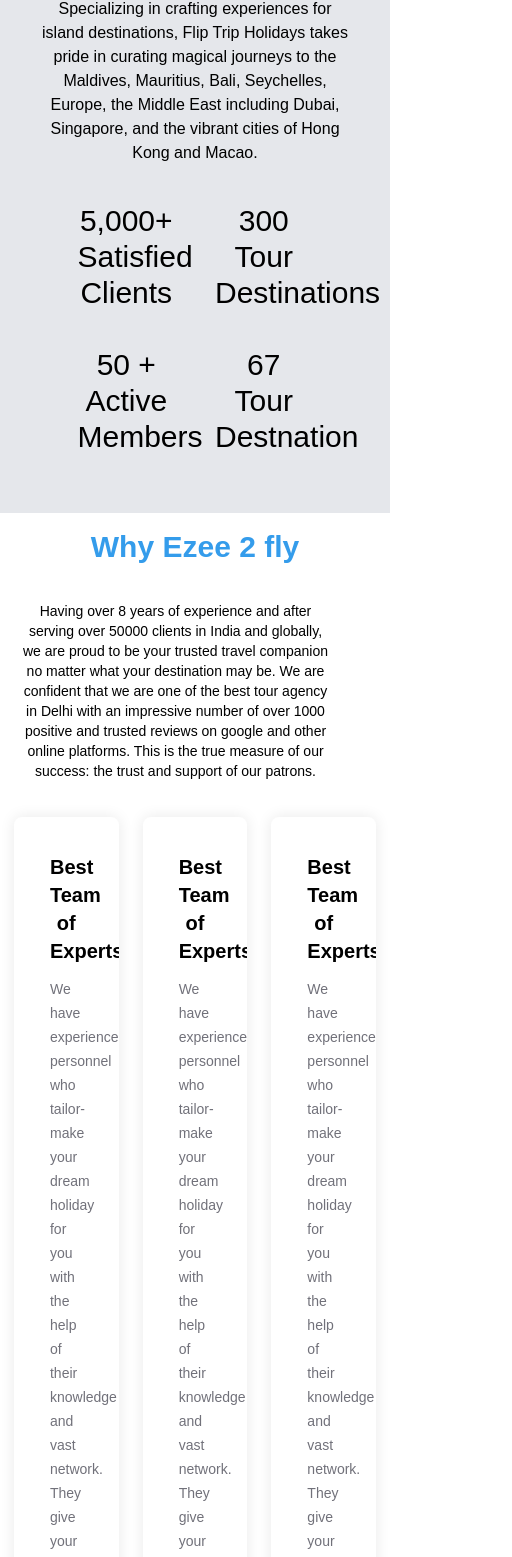
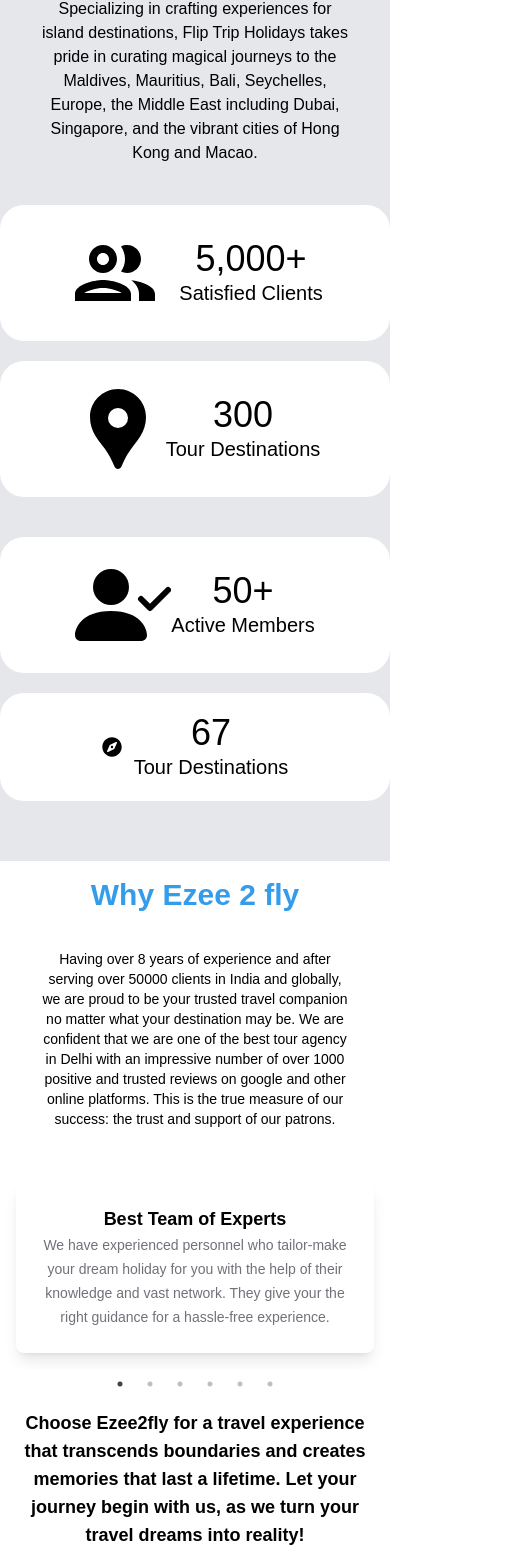
Before and after one commit to HemantArya786/ezee2fly-frontend, a Next.js app: page / in a window 390 px wide. Shown: the part 2262-3819 px from the top of the page, 512 px wide, since content can reach past the window. Built offline with nearby package versions, Linux system fonts and the light colour scheme.

Commit message:
feat: add icon in count section

```diff
--- a/package.json
+++ b/package.json
@@ -17,6 +17,7 @@
     "react-icons": "^5.3.0",
     "react-router-dom": "^6.27.0",
     "react-slick": "^0.30.2",
+    "sharp": "^0.33.5",
     "slick-carousel": "^1.8.1"
   },
   "devDependencies": {
--- a/src/app/page.jsx
+++ b/src/app/page.jsx
@@ -8,7 +8,7 @@
 import React from "react";
 import Cards from "@/components/Cards";
 import CountSection from "@/components/CountSection";
-import BoxCard from "@/components/BoxCard";
+import MultiCardSecttion from "@/components/MultiCardSecttion";
 
 function page() {
   const cardData = [
@@ -119,7 +119,7 @@
         <Cards data={cardData3} />
       </section>
       <CountSection />
-      <BoxCard />
+      <MultiCardSecttion />
 
       <section className="flex flex-col lg:flex-row gap-10 px-4 sm:px-8 md:px-12 lg:px-16 py-10">
         <div className="lg:w-1/2 w-full">
--- /dev/null
+++ b/src/components/BoxCards.jsx
@@ -0,0 +1,76 @@
+import React from "react";
+import Slider from "react-slick";
+import "slick-carousel/slick/slick.css";
+import "slick-carousel/slick/slick-theme.css";
+
+function BoxCards({ cardDataDetail }) {
+  const settings = {
+    dots: true,
+    infinite: true,
+    speed: 500,
+    slidesToShow: 1, // Only show one card at a time in carousel
+    slidesToScroll: 1,
+    responsive: [
+      {
+        breakpoint: 1024, // tablet and smaller
+        settings: {
+          slidesToShow: 2, // Show 2 cards on tablet
+        },
+      },
+      {
+        breakpoint: 768, // mobile landscape
+        settings: {
+          slidesToShow: 1, // Show 1 card on mobile landscape
+        },
+      },
+      {
+        breakpoint: 480, // mobile portrait
+        settings: {
+          slidesToShow: 1, // Show 1 card on mobile portrait
+        },
+      },
+    ],
+  };
+
+  return (
+    <div className="w-full">
+      {/* Desktop view - show 3 cards in one row without carousel */}
+      <div className="hidden lg:flex lg:flex-wrap lg:gap-6 lg:justify-center">
+        {cardDataDetail.map((item, index) => (
+          <div key={index} className="w-1/3 p-4">
+            {" "}
+            {/* 1/3 width for 3 cards in a row */}
+            <div className="bg-white shadow-lg p-6 rounded-lg transform transition-transform duration-300 ease-in-out hover:scale-105 hover:shadow-xl">
+              <h1 className="font-bold text-lg md:text-xl text-center">
+                {item.title}
+              </h1>
+              <p className="text-sm text-zinc-500 leading-6 text-center">
+                {item.description}
+              </p>
+            </div>
+          </div>
+        ))}
+      </div>
+
+      {/* Mobile & Tablet view - show carousel */}
+      <div className="lg:hidden">
+        <Slider {...settings}>
+          {cardDataDetail.map((item, index) => (
+            <div key={index} className="p-4">
+              <div className="bg-white shadow-lg p-6 rounded-lg transform transition-transform duration-300 ease-in-out hover:scale-105 hover:shadow-xl">
+                <h1 className="font-bold text-lg md:text-xl text-center">
+                  {item.title}
+                </h1>
+                <p className="text-sm text-zinc-500 leading-6 text-center">
+                  {item.description}
+                </p>
+              </div>
+            </div>
+          ))}
+        </Slider>
+      </div>
+    </div>
+  );
+}
+
+export default BoxCards;
--- a/src/components/CountSection.jsx
+++ b/src/components/CountSection.jsx
@@ -1,17 +1,24 @@
 import React from "react";
 import CountUp from "react-countup";
+import { MdLocationPin } from "react-icons/md";
+import { MdOutlinePeopleOutline } from "react-icons/md";
+import { FaRegCompass } from "react-icons/fa6";
+import { BsPersonCheckFill } from "react-icons/bs";
+import { ImCompass2 } from "react-icons/im";
+import { FaCompass } from "react-icons/fa";
 
 function CountSection() {
   return (
-    <div className=" bg-gray-200 py-10  ">
-      <section className="flex flex-col justify-center items-center ">
+    <div className="bg-gray-200 py-10">
+      {/* Header section */}
+      <section className="flex flex-col justify-center items-center text-center">
         <div>
-          <p className="flex justify-center items-center text-3xl sm:text-4xl md:text-5xl lg:text-6xl p-4 sm:p-5 font-bold text-center text-primary">
+          <p className="text-3xl sm:text-4xl md:text-5xl lg:text-6xl p-4 sm:p-5 font-bold text-primary">
             GO TRAVEL. DISCOVER. REMEMBER US!!
           </p>
         </div>
-        <div className="p-5 sm:p-8 lg:p-10 text-center max-w-[90vw] md:max-w-[70vw] lg:max-w-[60vw]">
-          <p className="">
+        <div className="p-5 sm:p-8 lg:p-10 max-w-[90vw] md:max-w-[70vw] lg:max-w-[60vw]">
+          <p>
             Specializing in crafting experiences for island destinations, Flip
             Trip Holidays takes pride in curating magical journeys to the
             Maldives, Mauritius, Bali, Seychelles, Europe, the Middle East
@@ -20,34 +27,65 @@
           </p>
         </div>
       </section>
-      <section className="flex justify-center  h-36 items-center text-3xl gap-10">
-        <div className="w-1/4 text-center  ">
-          <p>
+
+      {/* Count-up section */}
+      <section className="flex flex-col md:flex-row justify-center items-center gap-5 md:gap-10 text-xl md:text-3xl py-5">
+        <div className="w-full flex justify-center bg-white rounded-3xl p-5 gap-4 items-center md:w-1/4 text-center  ">
+          <div>
+            <p className="text-8xl ">
+              <MdOutlinePeopleOutline />
+            </p>
+          </div>
+          <div>
+            <p className="text-4xl md:text-5xl">
               <CountUp end={5000} duration={5} />
               <span>+</span>
             </p>
             <p>Satisfied Clients</p>
           </div>
-        <div className="w-1/4 text-center">
-          <p>
+        </div>
+        <div className="w-full bg-white rounded-3xl p-5 flex justify-center items-center md:w-1/4 text-center ">
+          <div>
+            <p className="text-8xl  ">
+              <MdLocationPin />
+            </p>
+          </div>
+          <div>
+            <p className="text-4xl md:text-5xl">
               <CountUp end={300} duration={5} />
             </p>
             <p>Tour Destinations</p>
           </div>
+        </div>
       </section>
 
-      <section className="flex justify-center  h-36 items-center  text-3xl gap-10">
-        <div className="w-1/4 text-center">
+      <section className="flex flex-col md:flex-row justify-center items-center gap-5 md:gap-10 text-xl md:text-3xl py-5">
+        <div className="w-full flex justify-center items-center rounded-3xl p-5 bg-white rou md:w-1/4 text-center ">
           <div>
-            <CountUp end={50} duration={5} /> <span>+</span>
+            <p className="text-8xl  ">
+              <BsPersonCheckFill />
+            </p>
           </div>
+          <div>
+            <p className="text-4xl md:text-5xl">
+              <CountUp end={50} duration={5} />
+              <span>+</span>
+            </p>
             <p>Active Members</p>
           </div>
-        <div className="w-1/4 text-center">
+        </div>
+        <div className="w-full flex justify-center items-center bg-white rounded-3xl  p-5 gap-3 md:w-1/4 text-center ">
           <div>
+            <p className="text-10xl md:text-5xl">
+              <FaCompass />
+            </p>
+          </div>
+          <div>
+            <p className="text-4xl md:text-5xl">
               <CountUp end={67} duration={5} />
+            </p>
+            <p>Tour Destinations</p>
           </div>
-          <p>Tour Destnation</p>
         </div>
       </section>
     </div>
--- a/src/components/Footer.jsx
+++ b/src/components/Footer.jsx
@@ -14,28 +14,30 @@
             </div>
           </section>
 
-          <section className="md:w-1/3 flex md:items-center justify-center md:justify-start">
-            <div>
+          <section className="md:w-1/3  flex md:items-center justify-center md:justify-start">
+            <div className=" pt-5">
               <p className="mb-4 font-bold text-center md:text-left">
                 CONTACT INFORMATION
               </p>
-              <ul className="flex flex-col gap-2 text-center md:text-left">
-                <p>9911950150</p>
+              <ul className="flex flex-col gap-2 text-center  md:text-left">
+                <p>Ezee2fly tours and travels</p>
+                <p>+91 - 8744950150</p>
+                <p>120 - 5095032</p>
                 <p>Ezee2fly@gmail.com</p>
                 <p>
-                  09A 2nd Floor Tower D Golden I <br /> Greater Noida West
+                  209A 2Nd Floor Tower D Golden I<br /> Greater Noida West
                   201306
                 </p>
               </ul>
             </div>
           </section>
 
-          <section className="md:w-1/3 flex justify-center md:justify-start">
-            <div>
+          <section className="md:w-1/3 md:items-center flex justify-center md:justify-start">
+            <div className=" ">
               <p className="mb-4 font-bold text-center md:text-left">
                 QUICK LINKS
               </p>
-              <ul className="flex flex-col gap-2 text-center md:text-left">
+              <ul className="flex flex-col gap-2 text-center md:text-left ">
                 <Link href="/">Home</Link>
                 <Link href="/aboutus">About us</Link>
                 <Link href="/contactus">Contact us</Link>
--- a/src/components/BoxCard.jsx
+++ b/src/components/MultiCardSecttion.jsx
@@ -1,7 +1,7 @@
 import React from "react";
-import SmallBoxCards from "./smallBoxCards";
+import BoxCards from "./BoxCards";
 
-function BoxCard() {
+function MultiCardSecttion() {
   const cardDataDetail = [
     {
       title: "Best Team of Experts",
@@ -39,24 +39,28 @@
     <div>
       <section>
         <div>
-          <p className="flex justify-center items-center text-3xl sm:text-4xl md:text-5xl lg:text-6xl p-4 sm:p-5 font-bold text-center text-primary">
+          <div>
+            <p className="flex  justify-center items-center text-3xl sm:text-4xl md:text-5xl lg:text-6xl p-4 sm:p-5 font-bold text-center text-primary">
               Why Ezee 2 fly
             </p>
-          <div className="p-5 sm:p-8 lg:p-10 text-center max-w-[90vw] md:max-w-[70vw] lg:max-w-[60vw]">
+          </div>
+          <div className=" flex justify-center">
+            <div className="p-5  sm:p-8 lg:p-10  text-center max-w-[90vw] md:max-w-[70vw] lg:max-w-[70vw] ">
               <p className="mb-4 text-sm sm:text-base lg:text-lg">
                 Having over 8 years of experience and after serving over 50000
                 clients in India and globally, we are proud to be your trusted
                 travel companion no matter what your destination may be. We are
-              confident that we are one of the best tour agency in Delhi with an
-              impressive number of over 1000 positive and trusted reviews on
-              google and other online platforms. This is the true measure of our
-              success: the trust and support of our patrons.
+                confident that we are one of the best tour agency in Delhi with
+                an impressive number of over 1000 positive and trusted reviews
+                on google and other online platforms. This is the true measure
+                of our success: the trust and support of our patrons.
               </p>
             </div>
           </div>
-        <SmallBoxCards cardDataDetail={cardDataDetail} />
+        </div>
+        <BoxCards cardDataDetail={cardDataDetail} />
         <div>
-          <p className="py-20 text-center font-semibold text-xl px-64">
+          <p className="py-10 md:py-20 text-center font-semibold text-lg md:text-xl px-4 md:px-32 lg:px-64">
             Choose Ezee2fly for a travel experience that transcends boundaries
             and creates memories that last a lifetime. Let your journey begin
             with us, as we turn your travel dreams into reality!
@@ -67,4 +71,4 @@
   );
 }
 
-export default BoxCard;
+export default MultiCardSecttion;
--- a/src/components/SmallBoxCards.jsx
+++ /dev/null
@@ -1,29 +0,0 @@
-import React from "react";
-
-function SmallBoxCards({ cardDataDetail }) {
-  return (
-    <div className="flex flex-wrap gap-x-6 gap-y-10 justify-center">
-      {cardDataDetail.map((item, index) => (
-        <div
-          key={index}
-          className="w-[calc(33%-1.5rem)] bg-white shadow-[0px_0px_15px_rgba(0,0,0,0.09)] p-9 space-y-3 relative overflow-hidden rounded-lg transform transition-transform duration-300 ease-in-out hover:scale-105 hover:shadow-lg"
-        >
-          {/* <div className="fill-violet-500 w-12">
-            <svg
-              xmlns="http://www.w3.org/2000/svg"
-              id="Layer_1"
-              data-name="Layer 1"
-              viewBox="0 0 24 24"
-            >
-              <path d="m24,6.928v13.072h-11.5v3h5v1H6.5v-1h5v-3H0V4.5c0-1.379,1.122-2.5,2.5-2.5h12.98c-.253.295-.54.631-.856,1H2.5c-.827,0-1.5.673-1.5,1.5v14.5h22v-10.993l1-1.079Zm-12.749,3.094C19.058.891,19.093.855,19.11.838c1.118-1.115,2.936-1.113,4.052.002,1.114,1.117,1.114,2.936,0,4.052l-8.185,8.828c-.116,1.826-1.623,3.281-3.478,3.281h-5.59l.097-.582c.043-.257,1.086-6.16,5.244-6.396Zm2.749,3.478c0-1.379-1.122-2.5-2.5-2.5-2.834,0-4.018,3.569-4.378,5h4.378c1.378,0,2.5-1.121,2.5-2.5Zm.814-1.073l2.066-2.229c-.332-1.186-1.371-2.057-2.606-2.172-.641.749-1.261,1.475-1.817,2.125,1.117.321,1.998,1.176,2.357,2.277Zm.208-5.276c1.162.313,2.125,1.134,2.617,2.229l4.803-5.18c.737-.741.737-1.925.012-2.653-.724-.725-1.908-.727-2.637,0-.069.08-2.435,2.846-4.795,5.606Z"></path>
-            </svg>
-          </div> */}
-          <h1 className="font-bold text-xl text-center">{item.title}</h1>
-          <p className="text-sm text-zinc-500 leading-6">{item.description}</p>
-        </div>
-      ))}
-    </div>
-  );
-}
-
-export default SmallBoxCards;
--- a/src/components/testmonialSlider.jsx
+++ b/src/components/testmonialSlider.jsx
@@ -1,4 +1,5 @@
 import React, { useState } from "react";
+import Slider from "react-slick";
 import { FaChevronLeft, FaChevronRight } from "react-icons/fa";
 
 const testimonials = [
@@ -26,56 +27,73 @@
 ];
 
 const TestimonialSlider = () => {
-  const [currentIndex, setCurrentIndex] = useState(0);
-
-  const nextTestimonial = () => {
-    setCurrentIndex((prevIndex) => (prevIndex + 1) % testimonials.length);
-  };
-
-  const prevTestimonial = () => {
-    setCurrentIndex(
-      (prevIndex) => (prevIndex - 1 + testimonials.length) % testimonials.length
-    );
+  const sliderSettings = {
+    infinite: true,
+    speed: 500,
+    slidesToShow: 1,
+    slidesToScroll: 1,
+    nextArrow: <NextArrow />,
+    prevArrow: <PrevArrow />,
+    responsive: [
+      {
+        breakpoint: 1024,
+        settings: {
+          slidesToShow: 1,
+        },
+      },
+      {
+        breakpoint: 600,
+        settings: {
+          slidesToShow: 1,
+          arrows: false,
+        },
+      },
+    ],
   };
 
   return (
     <div className="w-full max-w-4xl mx-auto px-4 py-8">
-      <div className="relative bg-white rounded-3xl shadow-lg p-6 md:p-10 lg:p-12 overflow-hidden">
-        <div className="absolute top-0 left-0 w-full h-full bg-gradient-to-br from-blue-100 to-purple-100 opacity-50 z-0"></div>
-        <div className="relative z-10">
+      <Slider {...sliderSettings}>
+        {testimonials.map((item, index) => (
+          <div key={index}>
+            <div className="bg-white rounded-3xl shadow-lg p-6 md:p-10 lg:p-12 overflow-hidden">
               <div className="flex flex-col items-center text-center">
                 <img
-              src={testimonials[currentIndex].image}
-              alt={testimonials[currentIndex].name}
+                  src={item.image}
+                  alt={item.name}
                   className="w-16 h-16 sm:w-20 sm:h-20 lg:w-24 lg:h-24 rounded-full border-4 border-white shadow-md mb-4"
                 />
                 <p className="text-gray-800 text-sm sm:text-base lg:text-lg md:text-xl mb-6 italic">
-              "{testimonials[currentIndex].text}"
+                  "{item.text}"
                 </p>
                 <h3 className="text-lg sm:text-xl lg:text-2xl font-semibold text-gray-900">
-              {testimonials[currentIndex].name}
+                  {item.name}
                 </h3>
               </div>
             </div>
+          </div>
+        ))}
+      </Slider>
+    </div>
+  );
+};
 
-        {/* Previous button */}
+const PrevArrow = ({ onClick }) => (
   <button
-          onClick={prevTestimonial}
+    onClick={onClick}
     className="absolute left-4 top-1/2 transform -translate-y-1/2 bg-white rounded-full p-1 sm:p-2 shadow-md hover:bg-gray-100 transition-colors duration-200"
   >
     <FaChevronLeft className="w-4 h-4 sm:w-6 sm:h-6 text-gray-600" />
   </button>
+);
 
-        {/* Next button */}
+const NextArrow = ({ onClick }) => (
   <button
-          onClick={nextTestimonial}
+    onClick={onClick}
     className="absolute right-4 top-1/2 transform -translate-y-1/2 bg-white rounded-full p-1 sm:p-2 shadow-md hover:bg-gray-100 transition-colors duration-200"
   >
     <FaChevronRight className="w-4 h-4 sm:w-6 sm:h-6 text-gray-600" />
   </button>
-      </div>
-    </div>
 );
-};
 
 export default TestimonialSlider;
```
Also changed, not shown: 1 other file (tests, documents, lock files or other folders). Lines whose indentation alone changed are shown as unchanged.
